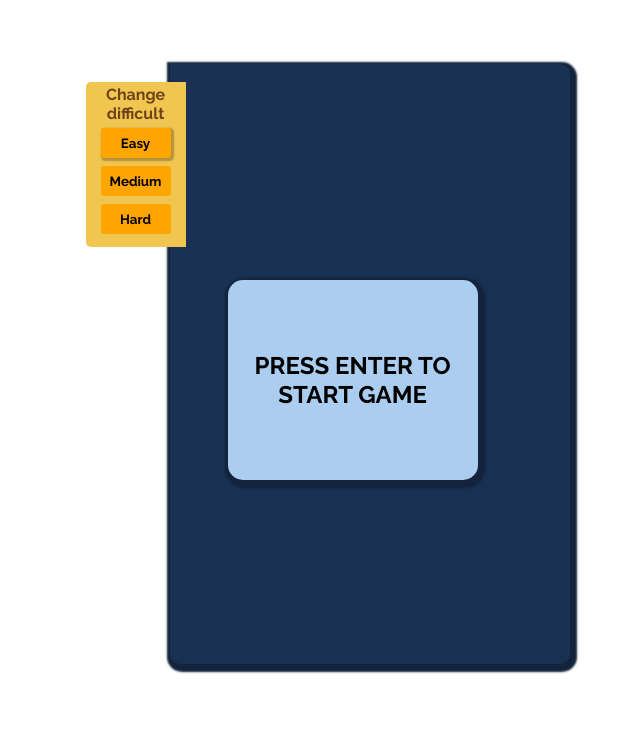
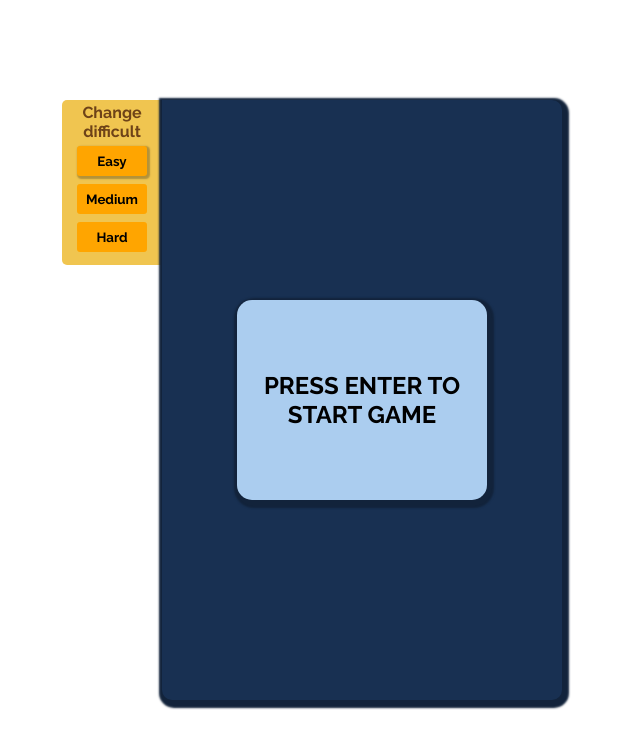
Before and after one commit to 17etro/Course-work.Javascript-2D-game, a website: page index.html in a window 1280 px wide. Shown: the whole page, without its empty margins (278-918 px from the left). Drawn offline with Linux system fonts and the light colour scheme.

Commit message:
change structure of HTML, change sounds, fix some bugs

```diff
--- a/css/style.css
+++ b/css/style.css
@@ -1,13 +1,6 @@
 * {
     padding: 0;
     margin: 0;
-}
-canvas {
-    margin-top: 5%;
-    margin-left: 35%;
-    border-radius: 0px 10px 10px 10px;
-    background: #183052;
-    box-shadow: #12233b 2px 3px 2px 5px;
 }
 body {
     background: url(../img/body.jpg) no-repeat;
@@ -19,8 +12,34 @@ span {
     color: white;
     font-size: 100px;
     position: fixed;
-    left: 46%;
-    top: 38%;
+}
+.wrapper_body {
+    height: 100vh;
+    display: flex;
+    align-items: center;
+    justify-content: center;
+    grid-area: 'c';
+}
+.game {
+  width: 500px;
+  height: 600px;
+  display: grid;
+  grid-template-columns: 100px 400px;
+  grid-template-areas: "m c";
+  margin-left: -100px;
+}
+canvas {
+    border-radius: 0px 10px 10px 10px;
+    background: #183052;
+    box-shadow: #12233b 2px 3px 2px 5px;
+}
+.wrapper {
+    height: 600px;
+    width: 400px;
+    display: flex;
+    align-items: center;
+    justify-content: center;
+    grid-area: 'c';
 }
 .difficult {
     margin: 0;
@@ -28,9 +47,8 @@ span {
     background: #f0c550;
     border-radius: 5px 0px 0px 5px;
     width: 100px;
-    position: absolute;
-    top: 10.2%;
-    left: 28.4%;
+    height: 165px;
+    grid-area: 'm';
 }
 .change_dif {
     margin: 0;
@@ -64,8 +82,6 @@ span {
 }
 .start {
     position: absolute;
-    left: 39.5%;
-    top: 35%;
     z-index: 9999;
     width: 250px;
     height: 200px;
--- a/index.html
+++ b/index.html
@@ -8,7 +8,8 @@
     <link href="https://fonts.googleapis.com/css2?family=Raleway:wght@700&display=swap" rel="stylesheet">
 </head>
 <body>
-    <canvas id="canvas"></canvas>
+        <div class="wrapper_body">
+       <div class="game">
         <div class="difficult">
             <p class="change_dif">
                 Change difficult
@@ -27,12 +28,17 @@
             </button></li>
            </ul>
         </div>
+
+        <div class="wrapper">
+            <canvas id="canvas"></canvas>
             <button class="start" id="start_game">press enter to start game</button>
-    <p>
-        <span class="text3" id="text3">3</span>
-        <span class="text2" id="text2">2</span>
-        <span class="text1" id="text1">1</span>
-    </p>
+                <span class="text3" id="text3">  3  </span>
+                <span class="text2" id="text2">  2  </span>
+                <span class="text1" id="text1">  1  </span>
+        </div>
+
+    </div>
+</div>
     <script src="js/main.js"></script>
 </body>
 </html>
--- a/js/main.js
+++ b/js/main.js
@@ -32,7 +32,7 @@ let food = {
     y: -15,
 };
 let refr = {
-   x: 250,
+   x: 150,
    y : 530,
 
 };
@@ -42,7 +42,6 @@ let refr = {
 let press_button_in_diff = new Audio('audio/knopka.mp3');
 
 let sound_of_horn1 = new Audio('audio/zvyk_gorna1.mp3');
-let sound_of_horn2 = new Audio('audio/zvyk_gorna2.mp3');
 
 let easy_music = new Audio('audio/easy_music.mp3');
 easy_music.setAttribute('loop', 'loop');
@@ -52,6 +51,9 @@ medium_music.setAttribute('loop', 'loop');
 
 let hard_music = new Audio('audio/hard_music.mp3');
 hard_music.setAttribute('loop', 'loop');
+
+let catch_fruit = new Audio('audio/catch_fruit.mp3');
+let catch_bonus = new Audio('audio/catch_bonus.mp3');
 //////////////////////////////
 
 //Функция, которая будет указывать направление миски при нажатие на стрелки и WASD
@@ -144,15 +146,6 @@ function draw() {
     ctx.drawImage(background, 0, 0);
     //Рисуем меню игровых очков
     drawScore(score);
-    //Условие, когда миска выходит за рамки игрового поля
-    if ( refr.x === 440 ) {
-        refr.x = -20;
-    }
-    else  if (refr.x === -40) {
-        refr.x = 420;
-    }
-    /////////////////////////////////////////////////////
-
 // При каждой итерации, делаем поворот и смещение канваса так, что бы фрукт крутился.
 //Биндим команды
 //!!!!!!
@@ -172,13 +165,14 @@ function draw() {
 //!!!!!!!
     ctx.restore();
 //!!!!!!
-    if(dir == "left") refr.x = refr.x - 2 - ( score / speedCount );
-    if(dir == "right") refr.x = refr.x + 2 + ( score / speedCount );
-    if(dir == "down") refr.x += 0;
+    if(dir === "left" && refr.x >= 0 ) refr.x = refr.x - 2 - ( score / speedCount );
+    else if(dir === "right" && refr.x <= 310 ) refr.x = refr.x + 2 + ( score / speedCount );
+    else if(dir === "down") refr.x += 0;
 
     food.y = food.y + 2 + Math.floor( (score / speedCount));
 
     if (randCount === 5 && food.y >= refr.y - 20 && food.y <= refr.y - 15 && food.x + 40 <= refr.x + 90 && food.x >= refr.x ) {
+        catch_bonus.play();
         score += 5;
         food =  {
             x: Math.floor(Math.random()*275+15),
@@ -188,6 +182,7 @@ function draw() {
     }
 
      else if ( food.y >= refr.y - 20 && food.y <= refr.y - 15  && food.x + 40 <= refr.x + 90 && food.x >= refr.x ) {
+        catch_fruit.play();
         score ++;
         food = {
             x: Math.floor(Math.random()*275+15),
```
Also changed, not shown: 6 other files. Lines whose indentation alone changed are shown as unchanged.
